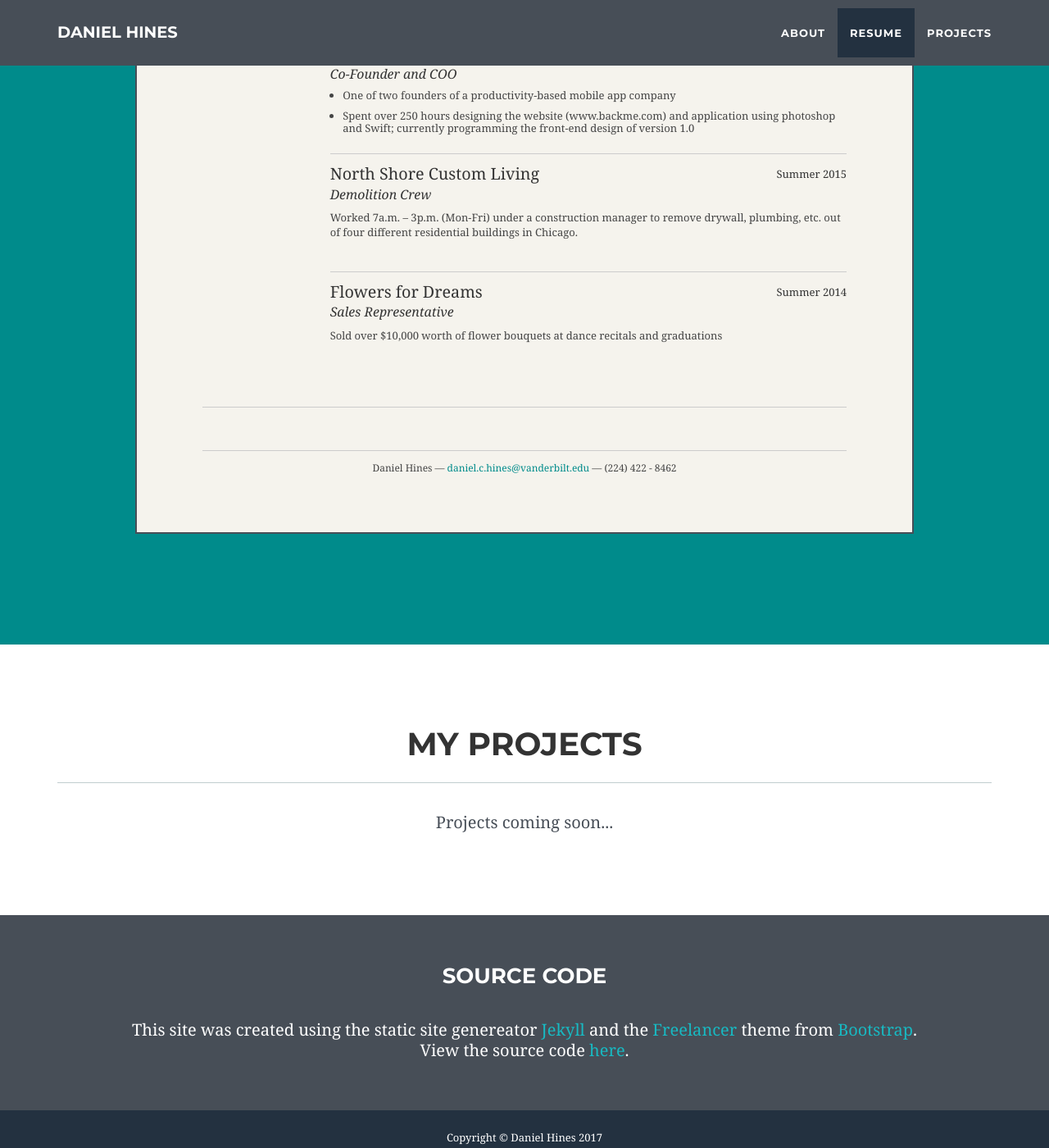
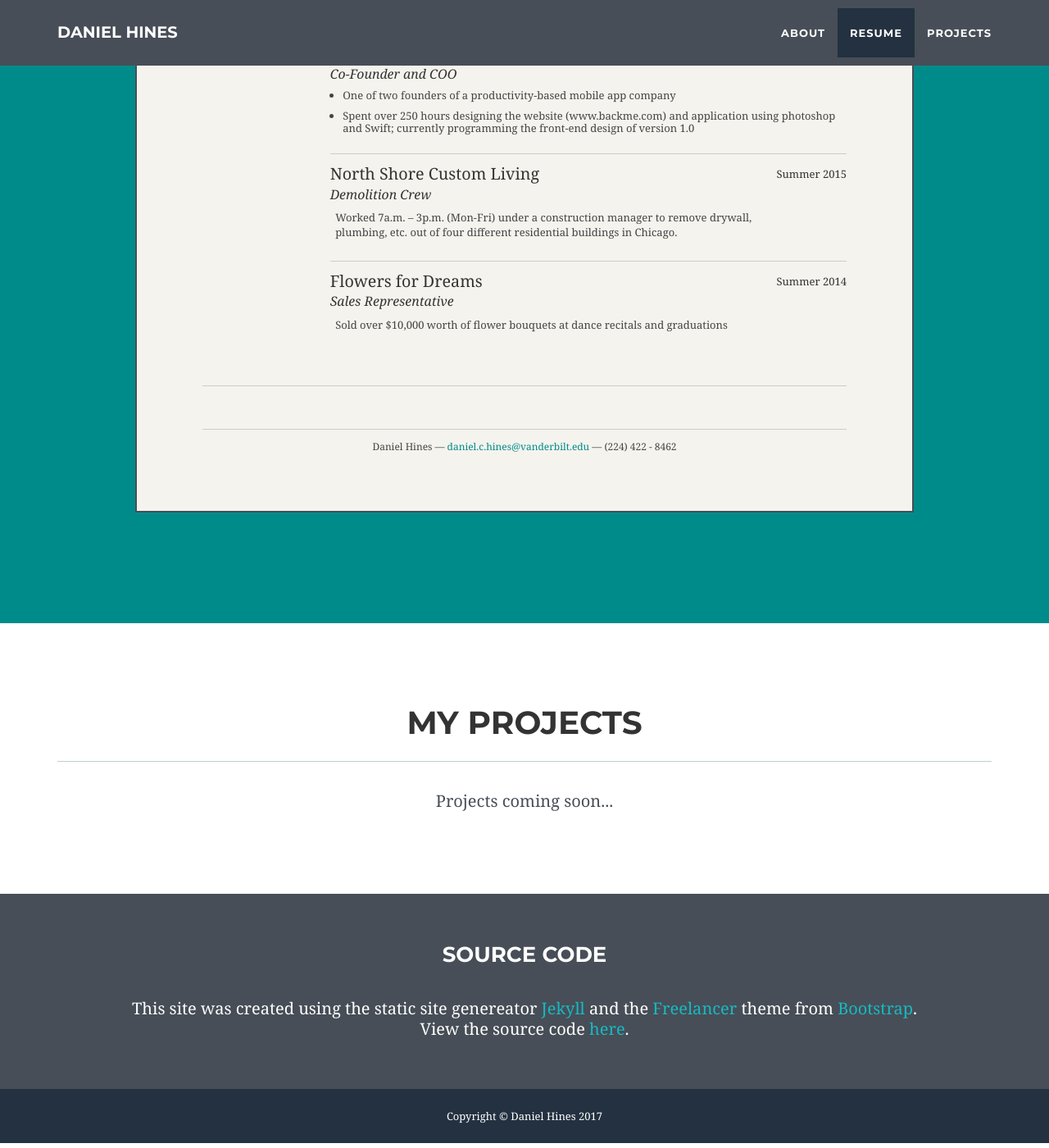
Before and after one commit to danielchines/danielchines.github.io, a Jekyll site: the page built from index.html, in a window 1280 px wide and 1400 px high, scrolled down 2316 px. Shown: the whole window at 82% size. Built offline with Jekyll 4.4.1, drawn with Linux system fonts in a browser that asks for light colours.

Commit message:
Update resume.css

```diff
--- a/_includes/css/resume.css
+++ b/_includes/css/resume.css
@@ -53,7 +53,7 @@ a#pdf:hover { background: #222; }
 #bd .job { position: relative; margin-bottom: 1em; padding-bottom: 1em; border-bottom: 1px solid #ccc; }
 #bd .job h4 { position: absolute; top: 0.35em; right: 0 }
 #bd .job h3 { font-style: italic; }
-#bd .job p { margin: 0.75em 0 2em 0; }
+#bd .job p { margin: 0.75em 4em 1em 0.5em; }
 .job ul { margin-top: 0.75em; }
 #bd li.job { margin: 0 0 10px 1.2em; line-height: 15px; padding: 0; list-style-type: disc; border-bottom: none; }
 #bd li.job .last { border-bottom: none; margin-bottom: 2em; padding-bottom: 0px; }
```
